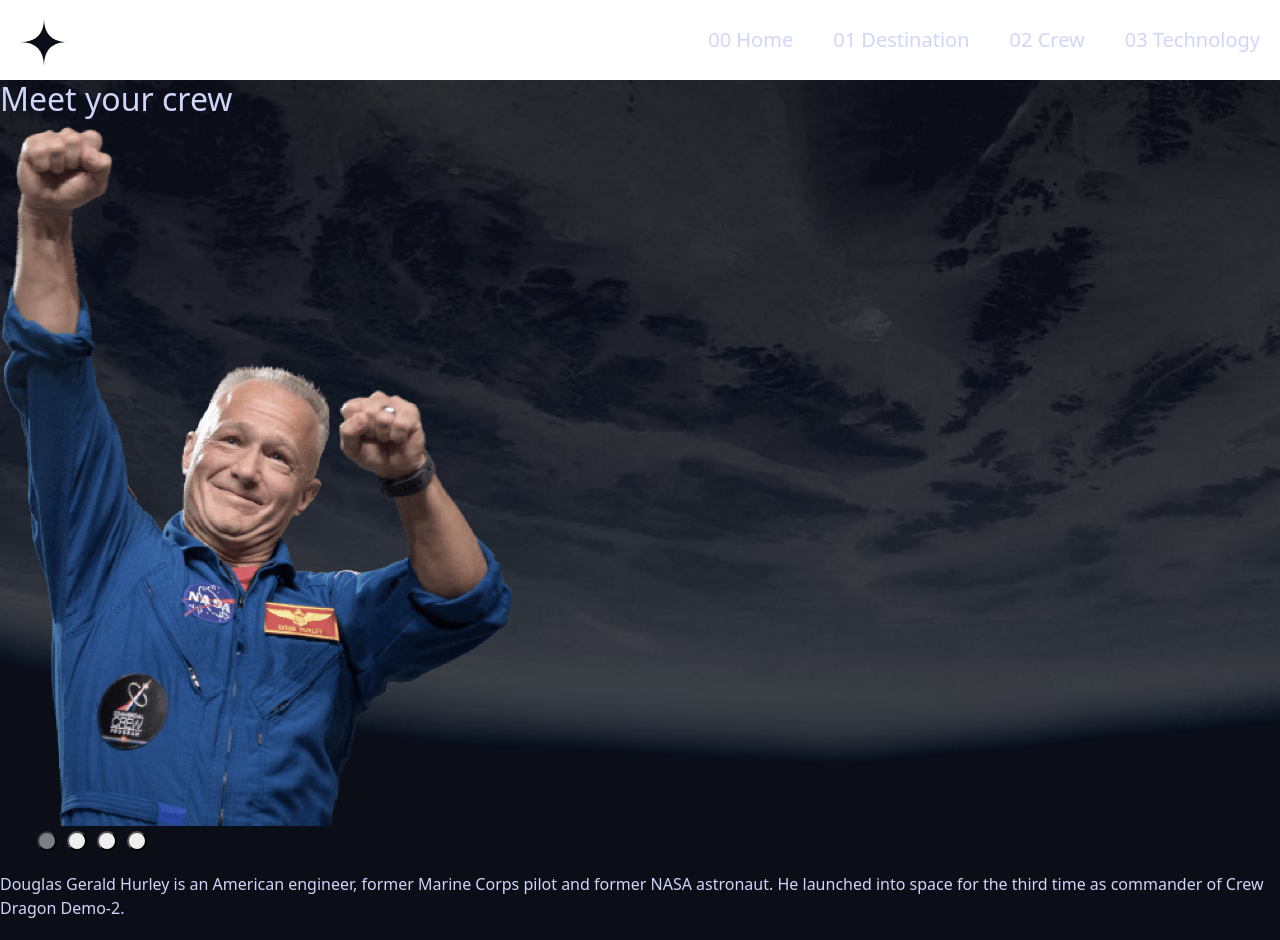
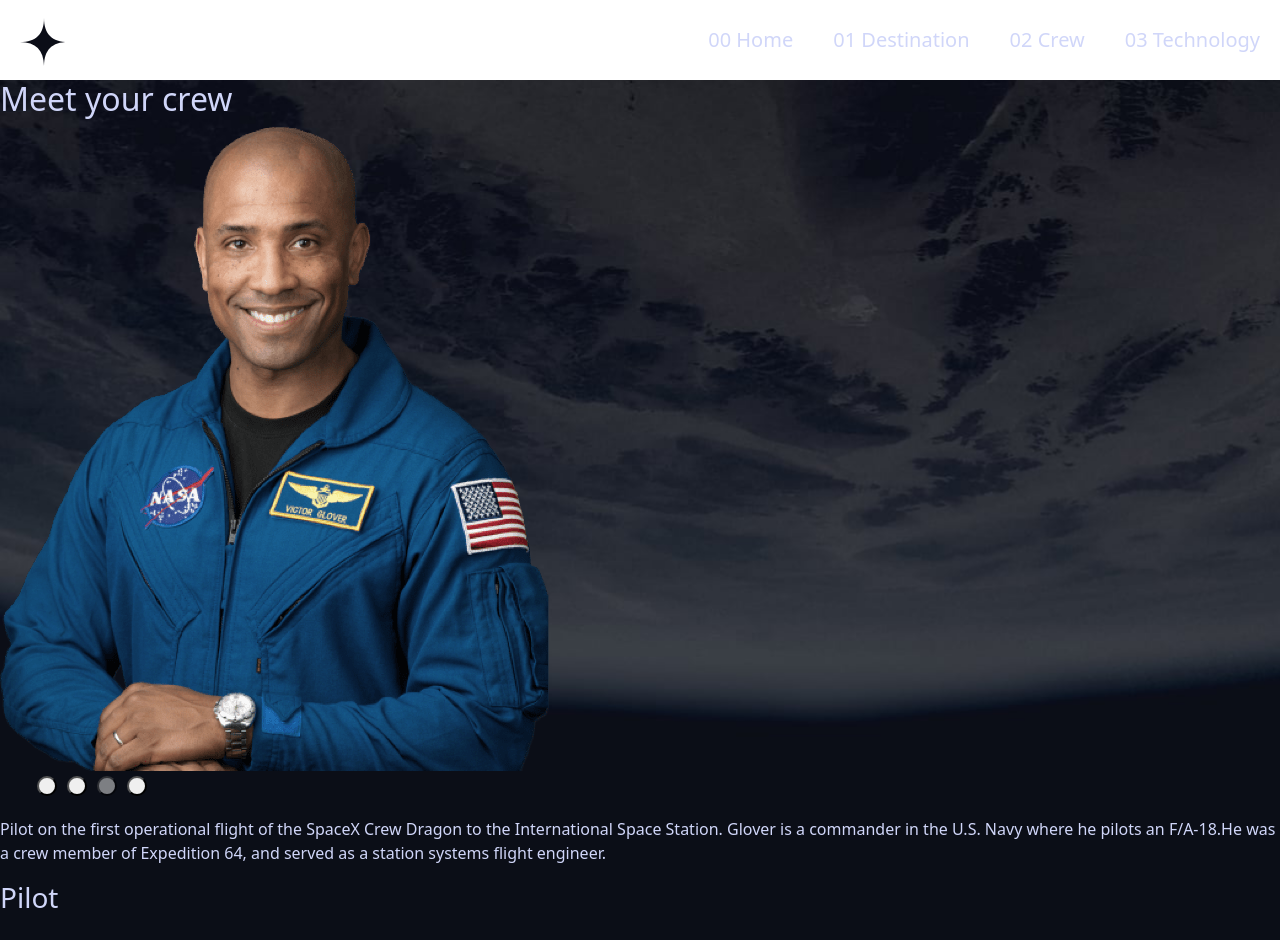
Before and after one commit to seboo1995/space-app, a React (Create React App) app: page /crew in a window 1280 px wide. Shown: the top 940 px of the page. Built offline with nearby package versions, Linux system fonts and the light colour scheme; a web font is replaced by a local one.

Commit message:
refactor+slide

```diff
--- a/src/App.js
+++ b/src/App.js
@@ -4,7 +4,7 @@
 import Technology from './components/technology/Technology';
 import Crew from './components/crew/Crew';
 import Destination from './components/destination/Destination'
-import Home from './components/Home/Home'
+import Home from './components/home/Home'
 import { MyNavBar } from './components/MyNavBar/MyNavBar';
 
 function App() {
--- a/src/components/crew/Crew.jsx
+++ b/src/components/crew/Crew.jsx
@@ -2,72 +2,50 @@
 import './Crew.css'
 import myData from "../../assets/data.json"
 import { useState,useRef } from 'react'
+import { useEffect } from 'react'
 
 const Crew = () => {
   const all_crew = myData.crew
-  const [imageSrc, setImageSrc] = useState(all_crew[0].images.png)
-  const [role, setRole] = useState(all_crew[0].role)
-  const [bio, setBio] = useState(all_crew[0].bio)
-  const [crewname, setCrewName] = useState(all_crew[0].name)
+  const [currentPersonID, setCurrentPersonID] = useState(0);
   const crew_ref = useRef()
 
-  const change_slide = (name) => {
-        console.log(document.getElementById(name))
-  }
+  useEffect(function(){
+     const intervalRef =  setInterval(function(){
+      let nextIndex =  (( currentPersonID+ 1) % 4)
+      changeSrc(nextIndex)
 
-  for (const crew of all_crew) {
-   setInterval(change_slide(crew.name),2000)
+     },2000)
 
-  }
+      return () => clearInterval(intervalRef)
+  },[currentPersonID])
 
+   function changeSrc(index) {
+    setCurrentPersonID(index);
+    for (const btn of crew_ref.current.children) {
 
+   btn.style.opacity = 1;
 
-
-  const changeSrc = (e) => {
-    const t = all_crew.filter((obj) => {
-    if (e.currentTarget.id.toLowerCase().trim() ===  obj.name.toLowerCase().trim() ) {
-        return true
-    }})
-    setRole(t[0].role)
-    setBio(t[0].bio)
-    setCrewName(t[0].name)
-    setImageSrc(t[0].images.png)
-
-
-    all_crew.forEach((obj) => {
-
-      if (e.currentTarget.id.toLowerCase().trim() === obj.name.toLowerCase().trim()) {
-          document.getElementById(obj.name).style.opacity = 0.5
-      }
-      else {
-        document.getElementById(obj.name).style.opacity = 1
-      }
-
-
-    })
-
+    }
+    crew_ref.current.children[index].style.opacity = 0.5;
   }
 
   return (
     <div className='crew-container'>
 
     <h2>Meet your crew </h2>
-     <img src={imageSrc} alt = 'asl' id='222'/>
+     <img src={all_crew[currentPersonID].images.png} alt = 'asl' id='222'/>
 
       <ul ref={crew_ref}>
-        {all_crew.map((crew) => {
+        {all_crew.map((crew,index) => {
           return (
-            <button onClick={ changeSrc} key={crew.name} id={crew.name}> </button>
-
-
-
+            <button onClick={()=> changeSrc(index)} key={crew.name} id={crew.name}> </button>
           )
         })}
     </ul>
-    <p> {bio}</p>
-    <h3> {role}</h3>
+    <p> {all_crew[currentPersonID].bio}</p>
+    <h3> {all_crew[currentPersonID].role}</h3>
     <br></br>
-    <h3>{crewname}</h3>
+    <h3>{all_crew[currentPersonID].name}</h3>
     </div>
   )
 }
```
Also changed, not shown: src/components/crew/Crew.css (line endings or trailing spaces).
